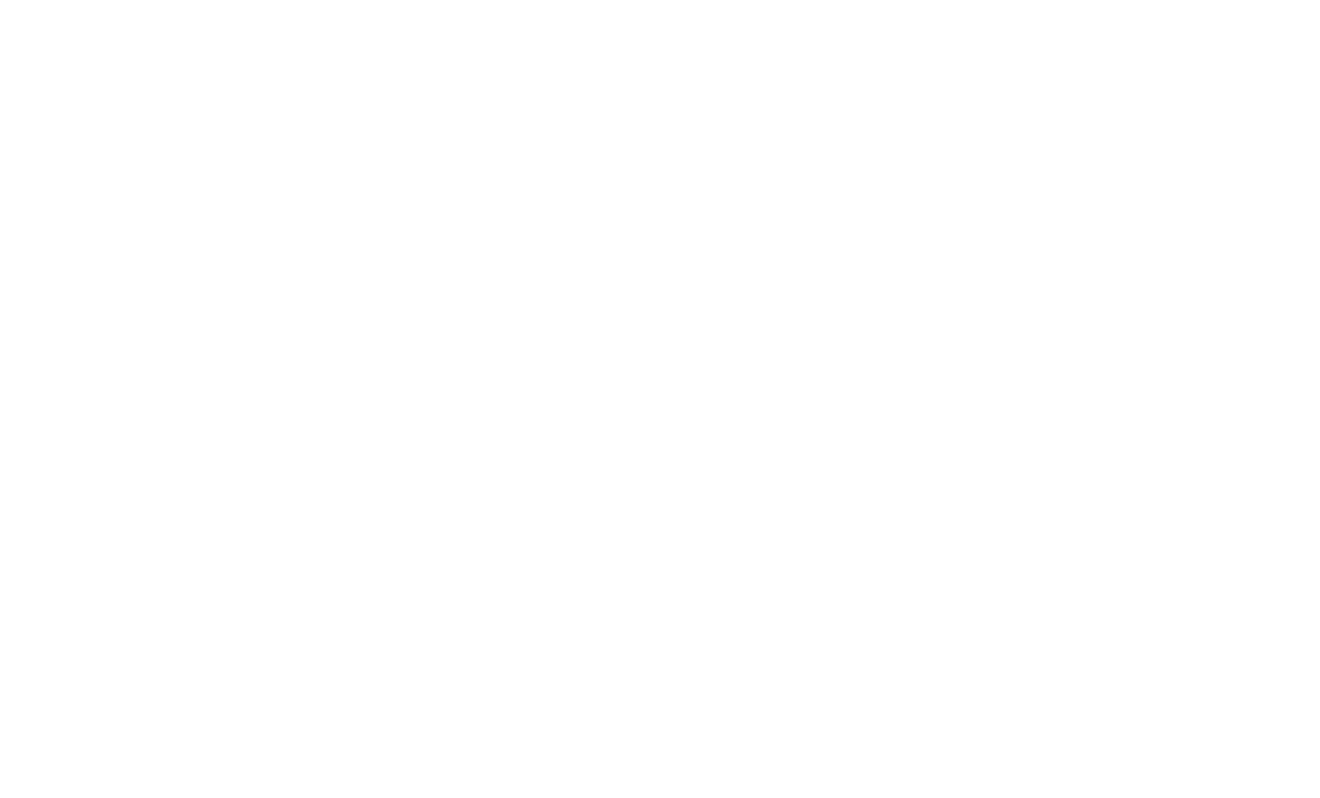
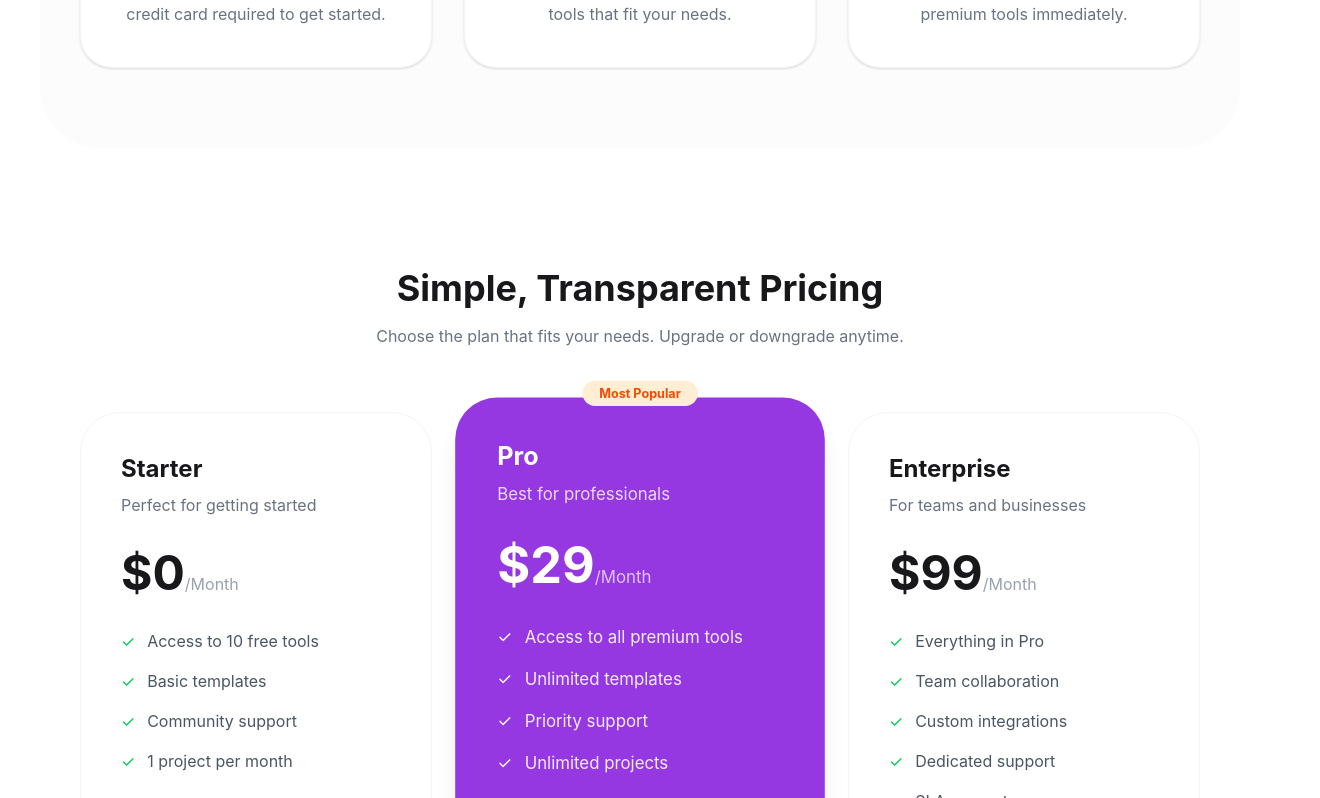
Before and after one commit to mdmeherajhossain/digitools-platform-a6, a React (Vite) app: page / in a window 1280 px wide. Shown: the part 2888-3686 px from the top of the page, 1320 px wide, since content can reach past the window. Before the commit the page ends 2558 px from the top, so only its background shows below. Built offline with nearby package versions, Linux system fonts and the light colour scheme.

Commit message:
add call-to-action banner and professional multi-column footer

```diff
--- a/src/App.jsx
+++ b/src/App.jsx
@@ -7,12 +7,15 @@
 import Banner from "./components/banner";
 import Stats from "./components/stats";
 import ProductCard from "./components/productCard";
-import Steps from './components/Steps';
+import Steps from "./components/steps";
+import Pricing from "./components/pricing";
+import Footer from "./components/footer";
 
 function App() {
   const [products] = useState(productsData);
   const [cart, setCart] = useState([]);
   const [isActive, setIsActive] = useState("products");
+
   const handleAddToCart = (product) => {
     if (cart.find((item) => item.id === product.id)) {
       toast.warning("Already added to cart!");
@@ -35,27 +38,22 @@
 
   const totalPrice = cart.reduce((total, item) => total + item.price, 0);
 
-
   return (
     <div className="max-w-[1440px] mx-auto font-poppins">
       <Navbar cartCount={cart.length} />
       <Banner />
       <Stats />
+
+      {/* Products vs Cart Toggle Buttons */}
       <div className="text-center my-20">
         <h2 className="text-4xl font-bold mb-4">Premium Digital Tools</h2>
-        <p className="text-gray-500 mb-10 max-w-lg mx-auto">
-          Choose from our curated collection to boost your productivity.
-        </p>
-
         <div className="inline-flex bg-gray-100 p-2 rounded-2xl gap-2">
-
           <button
             onClick={() => setIsActive("products")}
             className={`btn rounded-xl px-12 ${isActive === "products" ? "bg-[#9538E2] text-white border-none" : "btn-ghost text-gray-500"}`}
           >
             Products
           </button>
-
           <button
             onClick={() => setIsActive("cart")}
             className={`btn rounded-xl px-12 ${isActive === "cart" ? "bg-[#9538E2] text-white border-none" : "btn-ghost text-gray-500"}`}
@@ -65,14 +63,23 @@
         </div>
       </div>
 
+      {/* Main Content Area */}
       <div className="px-4 lg:px-10 pb-20">
         {isActive === "products" ? (
+          <>
+
             <div className="grid grid-cols-1 md:grid-cols-2 lg:grid-cols-3 gap-8">
               {products.map((p) => (
                 <ProductCard key={p.id} product={p} handleAddToCart={handleAddToCart} />
               ))}
             </div>
+
+
+            <Steps />
+            <Pricing />
+          </>
         ) : (
+
           <div className="max-w-4xl mx-auto bg-white p-8 rounded-[40px] border border-gray-100 shadow-sm">
             <h3 className="text-2xl font-bold mb-8">Your Cart</h3>
             {cart.length === 0 ? (
@@ -96,7 +103,7 @@
                 <div className="mt-10 pt-6 border-t flex justify-between text-2xl font-bold">
                   <span>Total:</span><span>${totalPrice}</span>
                 </div>
-                <button onClick={handleCheckout} className="btn w-full bg-[#9538E2] text-white rounded-full mt-8 h-16 text-lg border-none hover:bg-[#832fd6]">
+                <button onClick={handleCheckout} className="btn w-full bg-[#9538E2] text-white rounded-full mt-8 h-16 text-lg border-none">
                   Proceed to Checkout
                 </button>
               </>
@@ -105,6 +112,8 @@
         )}
       </div>
 
+      <Footer />
+
       <ToastContainer position="top-center" autoClose={2000} hideProgressBar />
     </div>
   );
--- /dev/null
+++ b/src/components/footer.jsx
@@ -0,0 +1,81 @@
+const Footer = () => {
+  return (
+    <footer className="mt-20">
+      {/* CTA Section */}
+      <div className="bg-[#9538E2] rounded-[40px] py-20 px-10 text-center text-white mb-20">
+        <h2 className="text-4xl font-bold mb-6">
+          Ready To Transform Your Workflow?
+        </h2>
+        <p className="text-white/80 mb-10 max-w-xl mx-auto text-lg">
+          Join thousands of professionals who are already using Digitools to
+          work smarter. Start your free trial today.
+        </p>
+        <div className="flex justify-center gap-4">
+          <button className="btn bg-white text-[#9538E2] hover:bg-gray-100 rounded-full px-10 border-none h-14 font-bold">
+            Explore Products
+          </button>
+          <button className="btn btn-outline text-white border-white hover:bg-white/10 rounded-full px-10 h-14 font-bold">
+            View Pricing
+          </button>
+        </div>
+        <p className="mt-6 text-white/60 text-sm">
+          14-day free trial • No credit card required • Cancel anytime
+        </p>
+      </div>
+
+      {/* Main Footer */}
+      <div className="bg-[#0b1221] text-white p-16 rounded-t-[60px] -mx-4 md:-mx-10">
+        <div className="grid grid-cols-1 md:grid-cols-4 gap-12 max-w-[1440px] mx-auto mb-20">
+          <div className="col-span-1">
+            <h2 className="text-3xl font-bold mb-6">DigiTools</h2>
+            <p className="text-gray-400 leading-relaxed">
+              Premium digital tools for creators, professionals, and businesses.
+              Work smarter with our suite of powerful tools.
+            </p>
+          </div>
+          <div>
+            <h4 className="font-bold mb-6 text-xl">Product</h4>
+            <ul className="space-y-4 text-gray-400">
+              <li>Features</li>
+              <li>Pricing</li>
+              <li>Templates</li>
+              <li>Integrations</li>
+            </ul>
+          </div>
+          <div>
+            <h4 className="font-bold mb-6 text-xl">Company</h4>
+            <ul className="space-y-4 text-gray-400">
+              <li>About</li>
+              <li>Blog</li>
+              <li>Careers</li>
+              <li>Press</li>
+            </ul>
+          </div>
+          <div>
+            <h4 className="font-bold mb-6 text-xl">Social Links</h4>
+            <div className="flex gap-4">
+              <span className="bg-white/10 p-3 rounded-full cursor-pointer hover:bg-white/20">
+                FB
+              </span>
+              <span className="bg-white/10 p-3 rounded-full cursor-pointer hover:bg-white/20">
+                TW
+              </span>
+              <span className="bg-white/10 p-3 rounded-full cursor-pointer hover:bg-white/20">
+                IN
+              </span>
+            </div>
+          </div>
+        </div>
+        <div className="border-t border-white/10 pt-10 flex flex-col md:row justify-between text-gray-500 text-sm max-w-[1440px] mx-auto">
+          <p>© 2026 Digitools. All rights reserved.</p>
+          <div className="flex gap-8 mt-4 md:mt-0">
+            <span>Privacy Policy</span>
+            <span>Terms of Service</span>
+            <span>Cookies</span>
+          </div>
+        </div>
+      </div>
+    </footer>
+  );
+};
+export default Footer;
--- /dev/null
+++ b/src/components/pricing.jsx
@@ -0,0 +1,41 @@
+const Pricing = () => {
+  const plans = [
+    { name: "Starter", price: "0", desc: "Perfect for getting started", features: ["Access to 10 free tools", "Basic templates", "Community support", "1 project per month"] },
+    { name: "Pro", price: "29", desc: "Best for professionals", features: ["Access to all premium tools", "Unlimited templates", "Priority support", "Unlimited projects", "Cloud sync", "Advanced analytics"], popular: true },
+    { name: "Enterprise", price: "99", desc: "For teams and businesses", features: ["Everything in Pro", "Team collaboration", "Custom integrations", "Dedicated support", "SLA guarantee", "Custom branding"] },
+  ];
+
+  return (
+    <div className="py-20 px-4 md:px-10">
+      <div className="text-center mb-16">
+        <h2 className="text-4xl font-bold mb-4">Simple, Transparent Pricing</h2>
+        <p className="text-gray-500">Choose the plan that fits your needs. Upgrade or downgrade anytime.</p>
+      </div>
+      <div className="grid grid-cols-1 md:grid-cols-3 gap-8">
+        {plans.map((plan) => (
+          <div key={plan.name} className={`p-10 rounded-[40px] border flex flex-col ${plan.popular ? "bg-[#9538E2] text-white border-none shadow-xl scale-105 relative" : "bg-white border-gray-100"}`}>
+            {plan.popular && <span className="absolute -top-4 left-1/2 -translate-x-1/2 bg-orange-100 text-orange-600 px-4 py-1 rounded-full text-xs font-bold">Most Popular</span>}
+            <h3 className="text-2xl font-bold mb-2">{plan.name}</h3>
+            <p className={plan.popular ? "text-white/80" : "text-gray-500"}>{plan.desc}</p>
+            <div className="my-8">
+              <span className="text-5xl font-bold">${plan.price}</span>
+              <span className={plan.popular ? "text-white/70" : "text-gray-400"}>/Month</span>
+            </div>
+            <div className="space-y-4 mb-10 flex-grow">
+              {plan.features.map((f) => (
+                <div key={f} className="flex items-center gap-3">
+                  <span className={plan.popular ? "text-white" : "text-green-500"}>✓</span>
+                  <span className={plan.popular ? "text-white/90" : "text-gray-600"}>{f}</span>
+                </div>
+              ))}
+            </div>
+            <button className={`btn w-full rounded-full h-14 border-none font-bold ${plan.popular ? "bg-white text-[#9538E2] hover:bg-gray-100" : "bg-[#9538E2] text-white hover:bg-[#832fd6]"}`}>
+              {plan.name === "Enterprise" ? "Contact Sales" : plan.name === "Pro" ? "Start Pro Trial" : "Get Started Free"}
+            </button>
+          </div>
+        ))}
+      </div>
+    </div>
+  );
+};
+export default Pricing;
```
Lines whose indentation alone changed are shown as unchanged.
